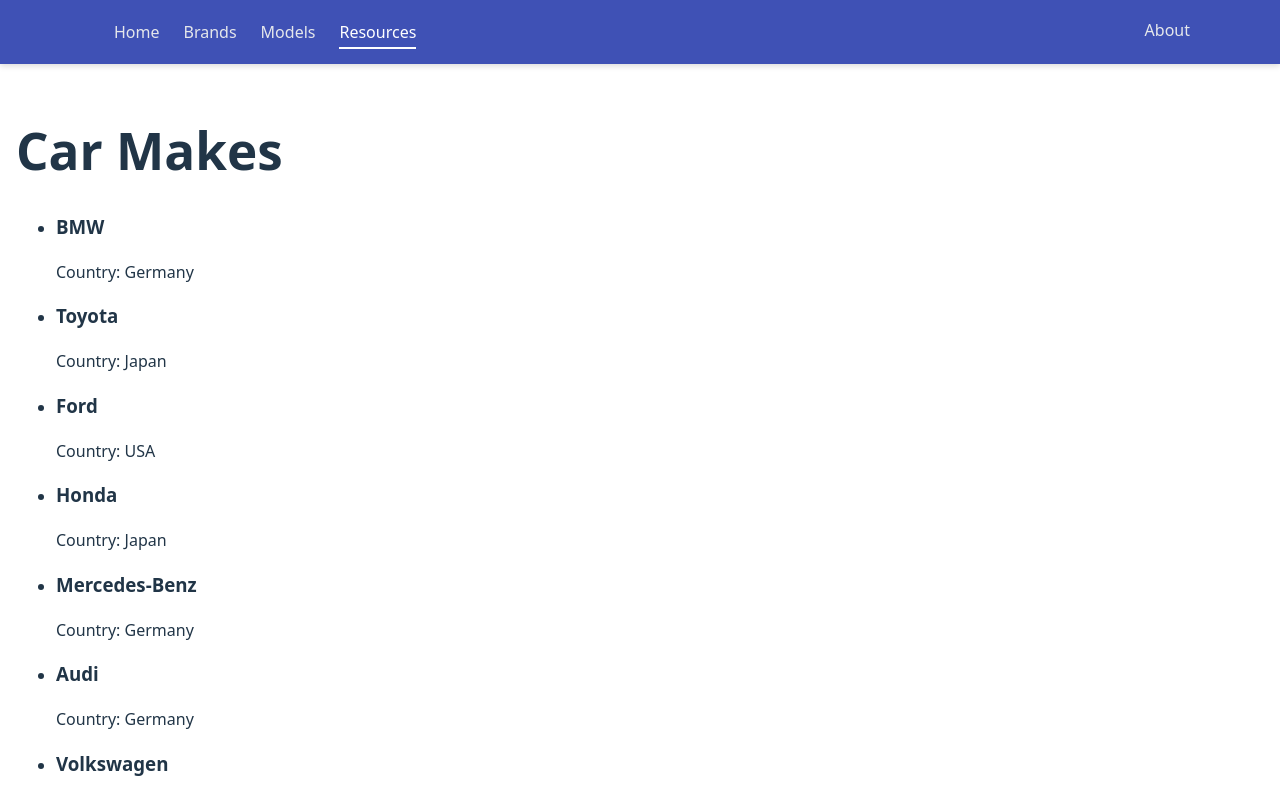
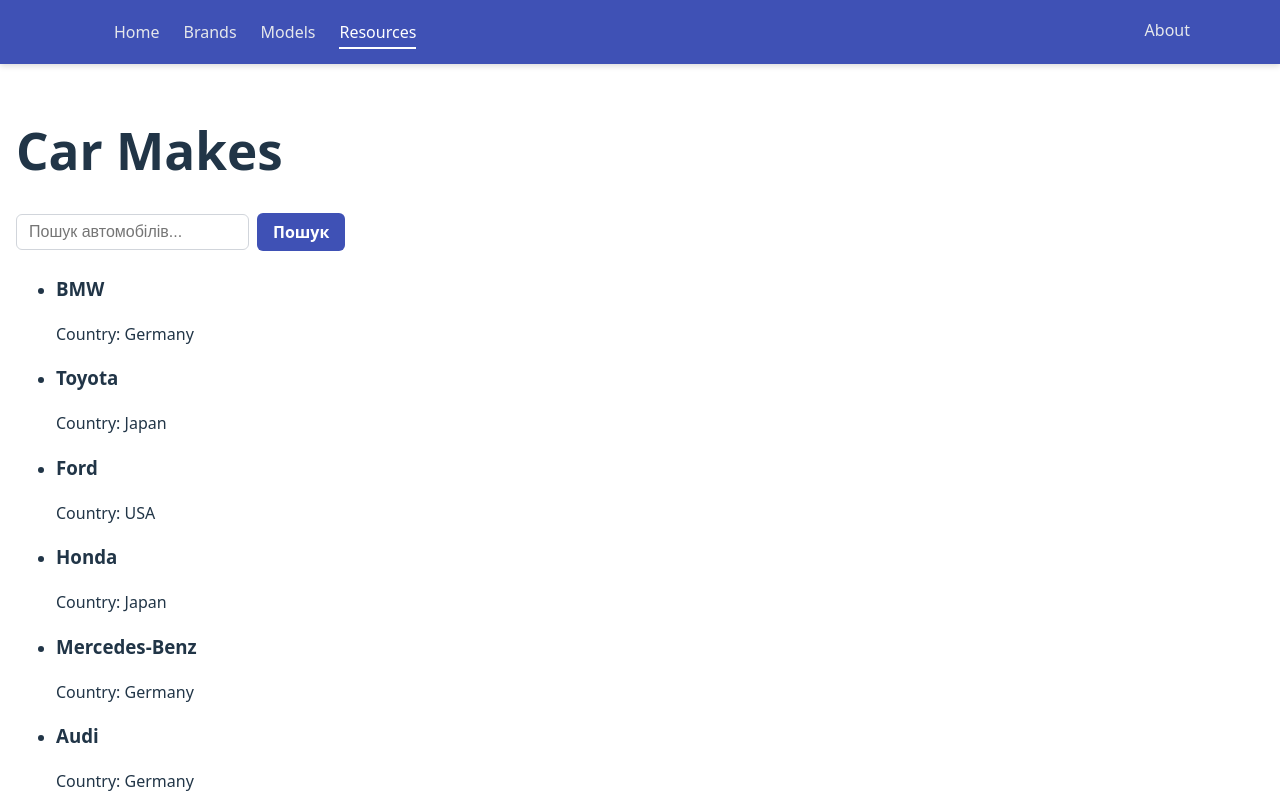
Before and after one commit to MEDINEXZ/Project8, a React (Vite) app: page /resources in a window 1280 px wide. Shown: the top 800 px of the page. Built offline with nearby package versions, Linux system fonts and the light colour scheme; no server answers.

Commit message:
Added search with useSearchParams and loader filtering

```diff
--- a/src/pages/ResourceListPage.jsx
+++ b/src/pages/ResourceListPage.jsx
@@ -1,4 +1,5 @@
-import { useLoaderData } from "react-router-dom";
+import { useLoaderData, useSearchParams } from "react-router-dom";
+import SearchForm from "./SearchForm.jsx";
 
 const mockMakes = [
   { make_id: "1", make_display: "BMW", make_country: "Germany" },
@@ -13,11 +14,24 @@
   { make_id: "10", make_display: "Hyundai", make_country: "South Korea" },
 ];
 
-export async function listLoader() {
-  const url = "http://www.carqueryapi.com/api/0.3/";
+export async function listLoader({ request }) {
+  const url = new URL(request.url);
+  const query = url.searchParams.get("query");
+
+  // Якщо є параметр пошуку, фільтруємо mock дані
+  if (query) {
+    const filtered = mockMakes.filter((make) =>
+      make.make_display.toLowerCase().includes(query.toLowerCase()) ||
+      (make.make_country && make.make_country.toLowerCase().includes(query.toLowerCase()))
+    );
+    return filtered;
+  }
+
+  // Спроба завантажити з API (якщо query відсутній)
+  const apiUrl = "http://www.carqueryapi.com/api/0.3/";
 
   try {
-    const response = await fetch(url);
+    const response = await fetch(apiUrl);
 
     if (!response.ok) {
       console.warn("API returned error, using mock data");
@@ -41,10 +55,26 @@
 
 export default function ResourceListPage() {
   const makes = useLoaderData();
+  const [searchParams] = useSearchParams();
+  const query = searchParams.get("query");
 
   return (
     <div>
       <h1>Car Makes</h1>
+
+      <SearchForm />
+
+      {query && (
+        <p style={{ marginBottom: 16, color: "#6b7280" }}>
+          Результати пошуку для: <strong>"{query}"</strong>
+        </p>
+      )}
+
+      {makes.length === 0 ? (
+        <p style={{ color: "#6b7280", fontSize: 16 }}>
+          Нічого не знайдено. Спробуйте інший запит.
+        </p>
+      ) : (
         <ul>
           {makes.slice(0, 20).map((m) => (
             <li key={m.make_id}>
@@ -53,6 +83,13 @@
             </li>
           ))}
         </ul>
+      )}
+
+      {makes.length > 20 && (
+        <p style={{ marginTop: 16, color: "#6b7280" }}>
+          Показано перші 20 із {makes.length} результатів
+        </p>
+      )}
     </div>
   );
 }
--- /dev/null
+++ b/src/pages/SearchForm.jsx
@@ -0,0 +1,78 @@
+import { useSearchParams } from "react-router-dom";
+import { useState, useEffect } from "react";
+
+export default function SearchForm() {
+  const [searchParams, setSearchParams] = useSearchParams();
+  const [query, setQuery] = useState(searchParams.get("query") || "");
+
+  useEffect(() => {
+    setQuery(searchParams.get("query") || "");
+  }, [searchParams]);
+
+  const handleSubmit = (e) => {
+    e.preventDefault();
+    if (query.trim()) {
+      setSearchParams({ query: query.trim() });
+    } else {
+      setSearchParams({});
+    }
+  };
+
+  const handleClear = () => {
+    setQuery("");
+    setSearchParams({});
+  };
+
+  return (
+    <form onSubmit={handleSubmit} style={{ marginBottom: 24 }}>
+      <div style={{ display: "flex", gap: 8, alignItems: "center" }}>
+        <input
+          type="text"
+          value={query}
+          onChange={(e) => setQuery(e.target.value)}
+          placeholder="Пошук автомобілів..."
+          style={{
+            padding: "8px 12px",
+            fontSize: 16,
+            border: "1px solid #d1d5db",
+            borderRadius: 6,
+            flex: 1,
+            maxWidth: 400,
+          }}
+        />
+        <button
+          type="submit"
+          style={{
+            padding: "8px 16px",
+            fontSize: 16,
+            background: "#3f51b5",
+            color: "#fff",
+            border: "none",
+            borderRadius: 6,
+            cursor: "pointer",
+            fontWeight: 600,
+          }}
+        >
+          Пошук
+        </button>
+        {query && (
+          <button
+            type="button"
+            onClick={handleClear}
+            style={{
+              padding: "8px 16px",
+              fontSize: 16,
+              background: "#6b7280",
+              color: "#fff",
+              border: "none",
+              borderRadius: 6,
+              cursor: "pointer",
+            }}
+          >
+            Очистити
+          </button>
+        )}
+      </div>
+    </form>
+  );
+}
```
Lines whose indentation alone changed are shown as unchanged.
